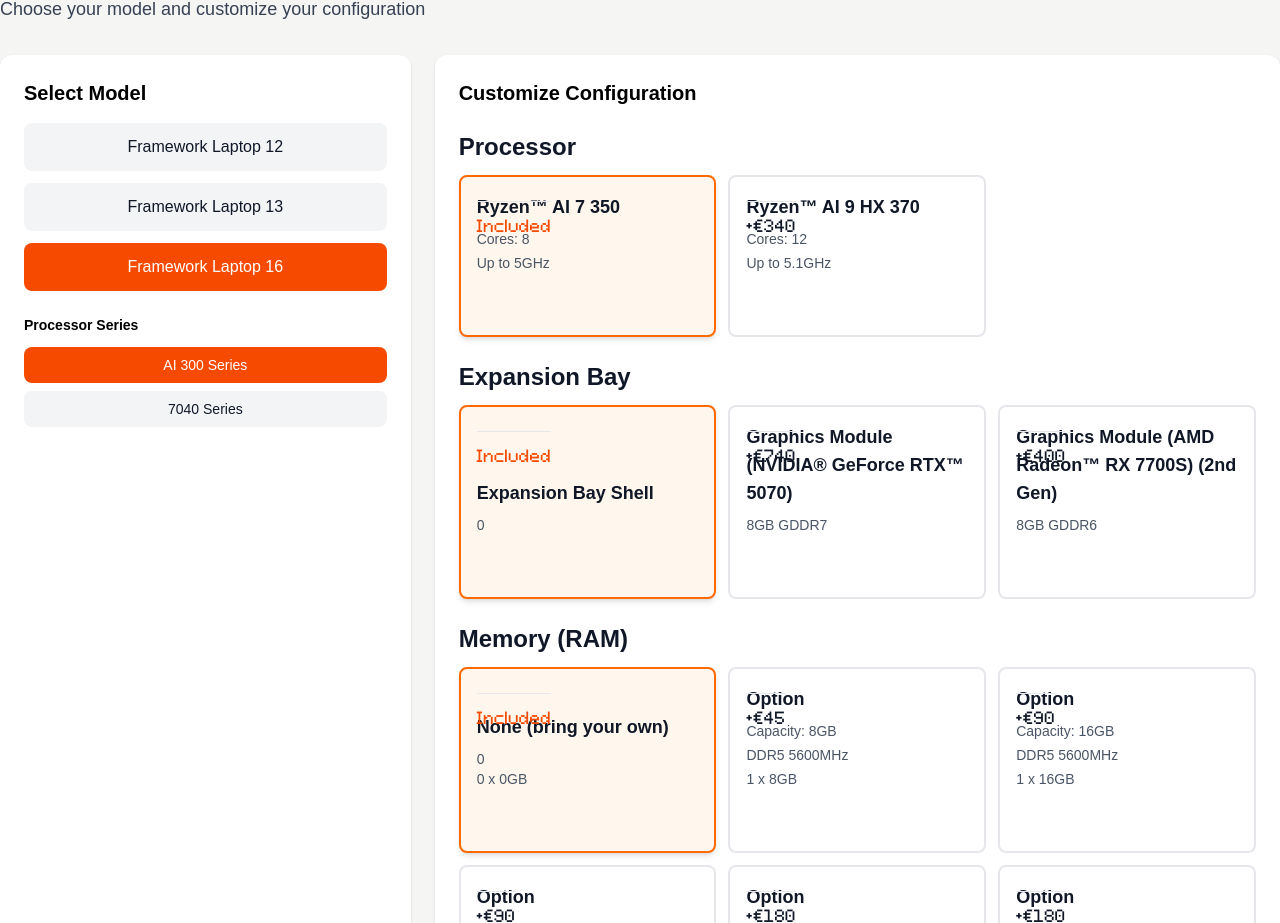
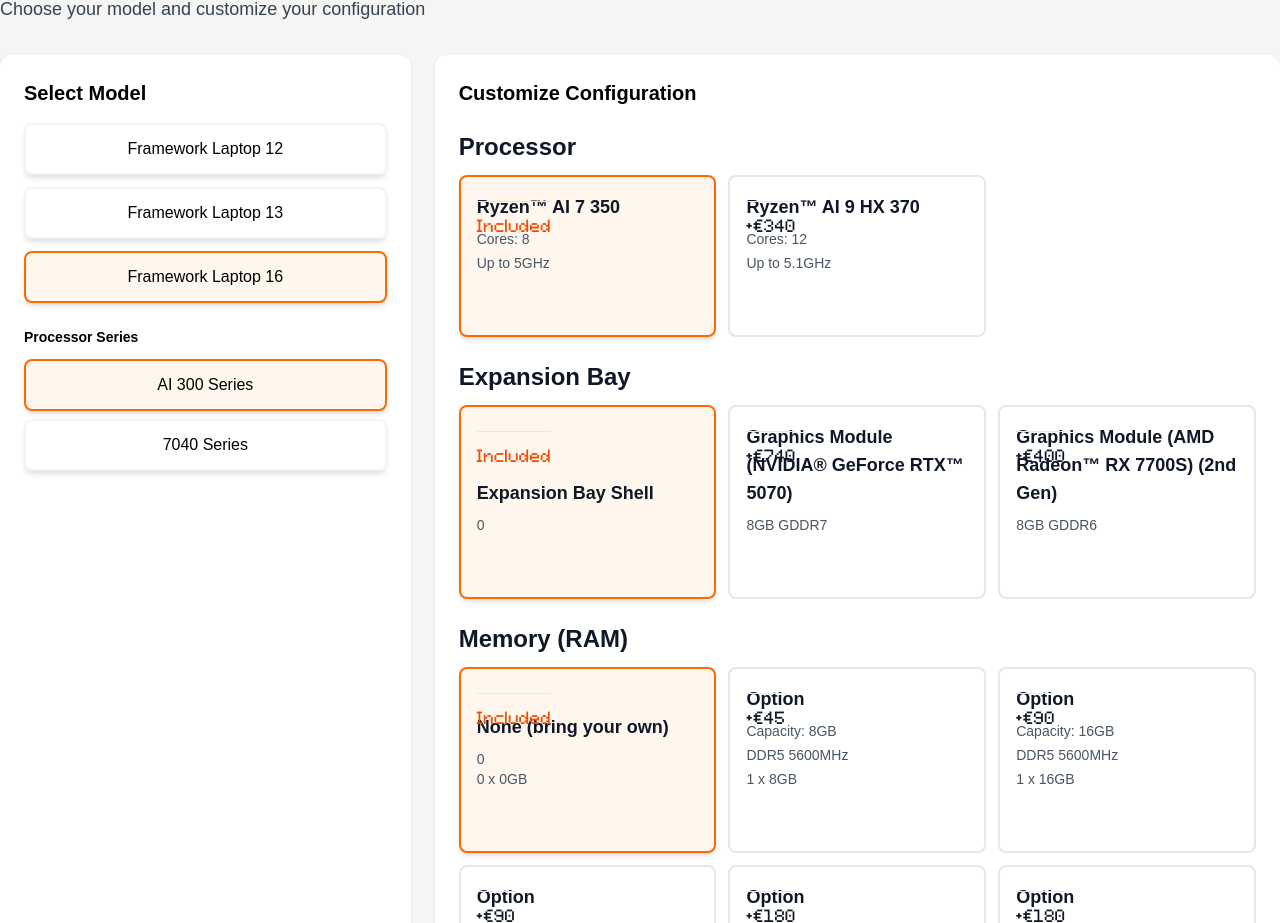
Before and after one commit to RafaeloxMC/framework-bottleneck-calculator, a Next.js app: page / in a window 1280 px wide. Shown: the part 1458-2381 px from the top of the page. Built offline with nearby package versions, Linux system fonts and the light colour scheme.

Commit message:
Update model picker

```diff
--- a/src/components/configure.tsx
+++ b/src/components/configure.tsx
@@ -185,10 +185,10 @@
 													INITIAL_OPTIONS
 												);
 											}}
-											className={`w-full px-4 py-3 rounded-lg font-medium transition-colors ${
+											className={`w-full px-4 py-3 rounded-lg font-medium transition-colors border-2 shadow-md ${
 												selectedModel === model
-													? "bg-orange-600 text-white"
-													: "bg-gray-100 text-gray-900 hover:bg-gray-200"
+													? "border-orange-500 bg-orange-50"
+													: "border-gray-100 hover:bg-gray-100"
 											}`}
 										>
 											Framework Laptop {model}
@@ -215,11 +215,11 @@
 																	INITIAL_OPTIONS
 																);
 															}}
-															className={`w-full px-3 py-2 rounded-lg text-sm font-medium transition-colors ${
+															className={`w-full px-4 py-3 rounded-lg font-medium transition-colors border-2 shadow-md ${
 																selectedConfig ===
 																index
-																	? "bg-orange-600 text-white"
-																	: "bg-gray-100 text-gray-900 hover:bg-gray-200"
+																	? "border-orange-500 bg-orange-50"
+																	: "border-gray-100 hover:bg-gray-100"
 															}`}
 														>
 															{config.name}
```
